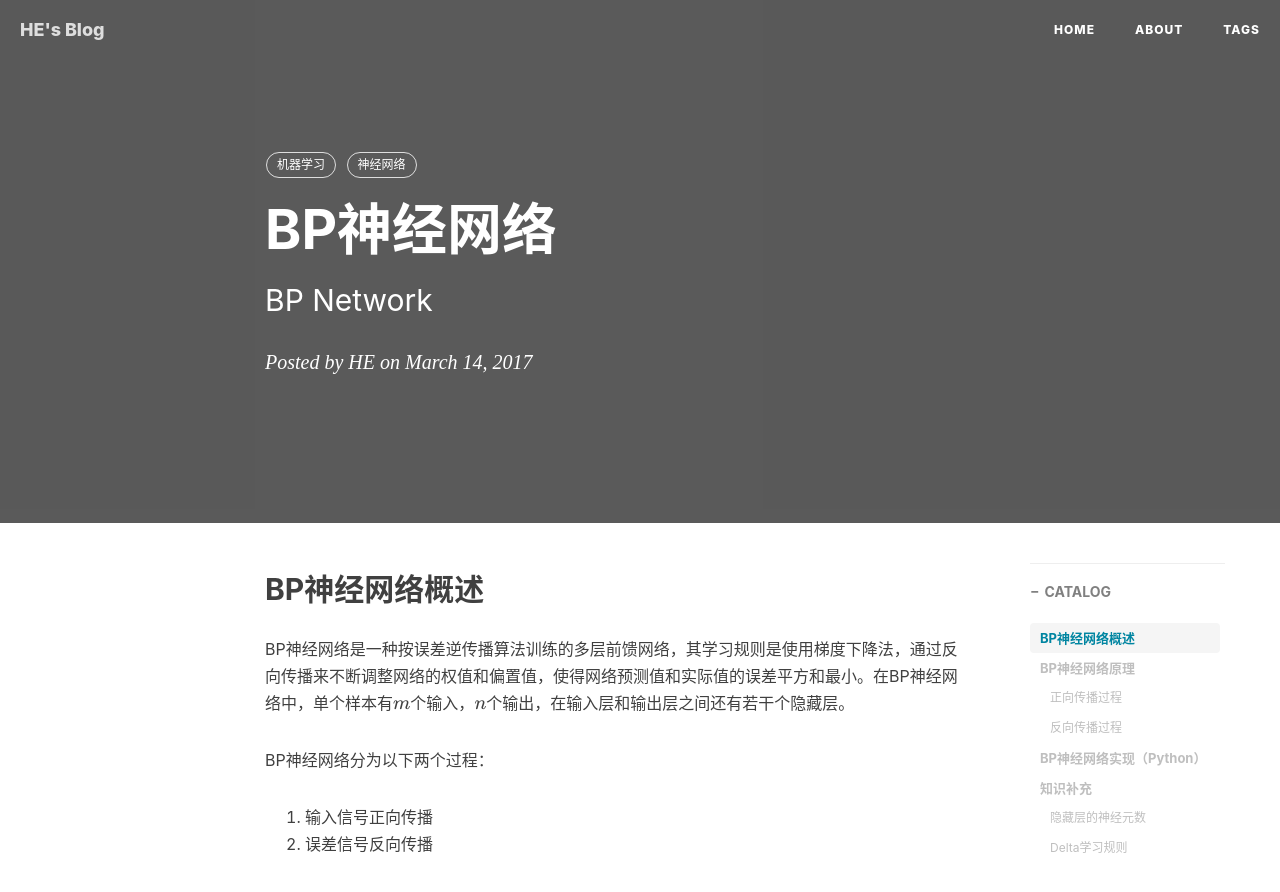
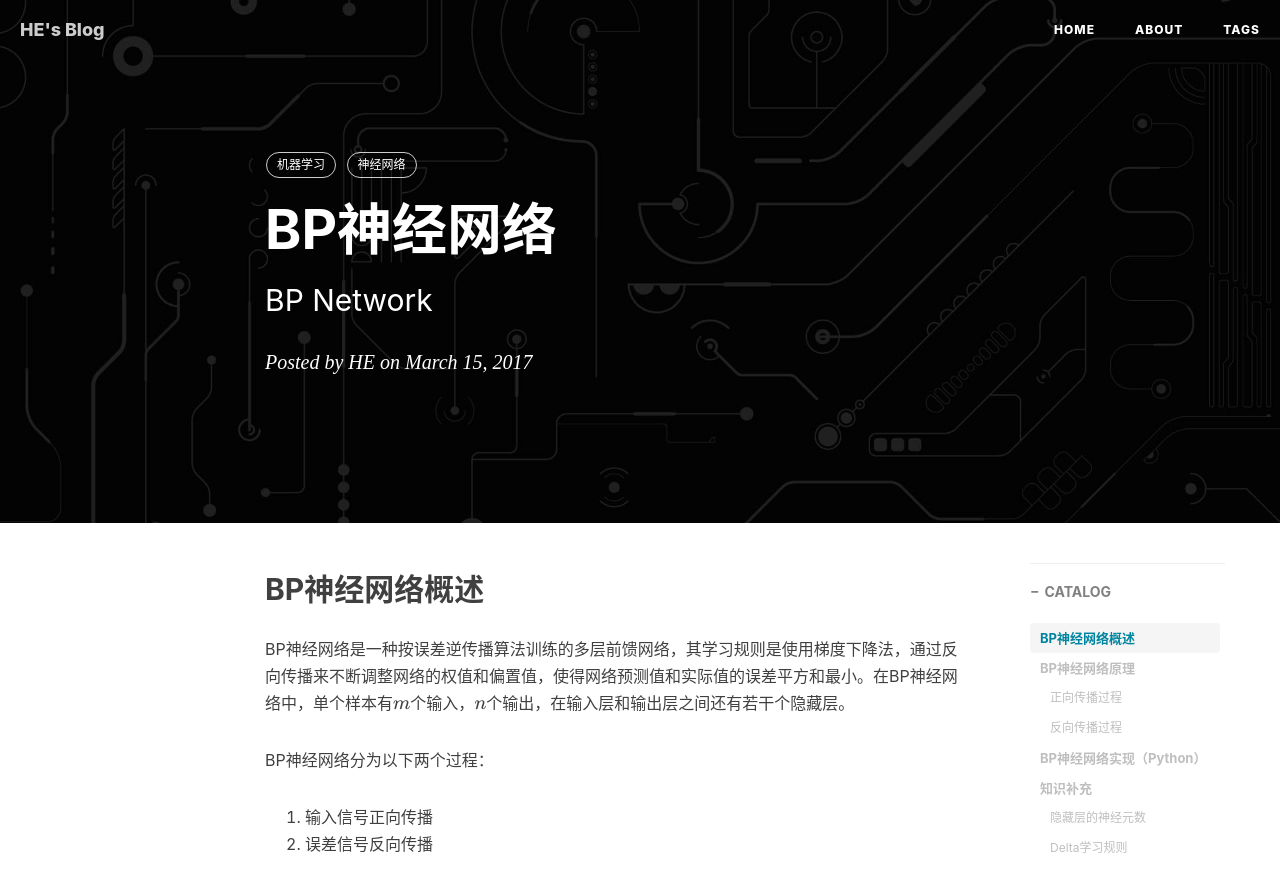
Before and after one commit to HeWenjie/HeWenjie.github.io, a Jekyll site: the page built from _posts/2017-03-15-bp-network.markdown, in a window 1280 px wide and 900 px high. Shown: the top 892 px of the window. Built offline with Jekyll 4.4.1, drawn with Linux system fonts in a browser that asks for light colours; nearby versions of some CDN libraries; formulas are drawn with MathJax 3; comment, search, counter and statistics services are not loaded; some of the changed lines change nothing that is shown.

Commit message:
BP_img
BP_img

```diff
--- a/_layouts/default.html
+++ b/_layouts/default.html
@@ -1,5 +1,3 @@
-<script type="text/javascript" src="http://cdn.mathjax.org/mathjax/latest/MathJax.js?config=TeX-AMS-MML_HTMLorMML"></script>
-
 <!DOCTYPE html>
 <html lang="en">
 
@@ -23,4 +21,6 @@
 
 </html>
 
-<script type="text/javascript" src="http://cdn.mathjax.org/mathjax/latest/MathJax.js?config=TeX-AMS-MML_HTMLorMML"></script>
+<script type="text/javascript"
+  src="https://cdn.mathjax.org/mathjax/latest/MathJax.js?config=TeX-AMS-MML_HTMLorMML">
+</script>
--- a/_posts/2017-03-15-bp-network.markdown
+++ b/_posts/2017-03-15-bp-network.markdown
@@ -2,7 +2,7 @@
 layout:     post
 title:      "BP神经网络"
 subtitle:   "BP Network"
-date:       2017-03-14 12:00:00
+date:       2017-03-15 12:00:00
 author:     "HE"
 header-img: "img/bp-bg.jpg"
 header-mask: 0.3
```
Also changed, not shown: img/bp-bg.jpg (added).
